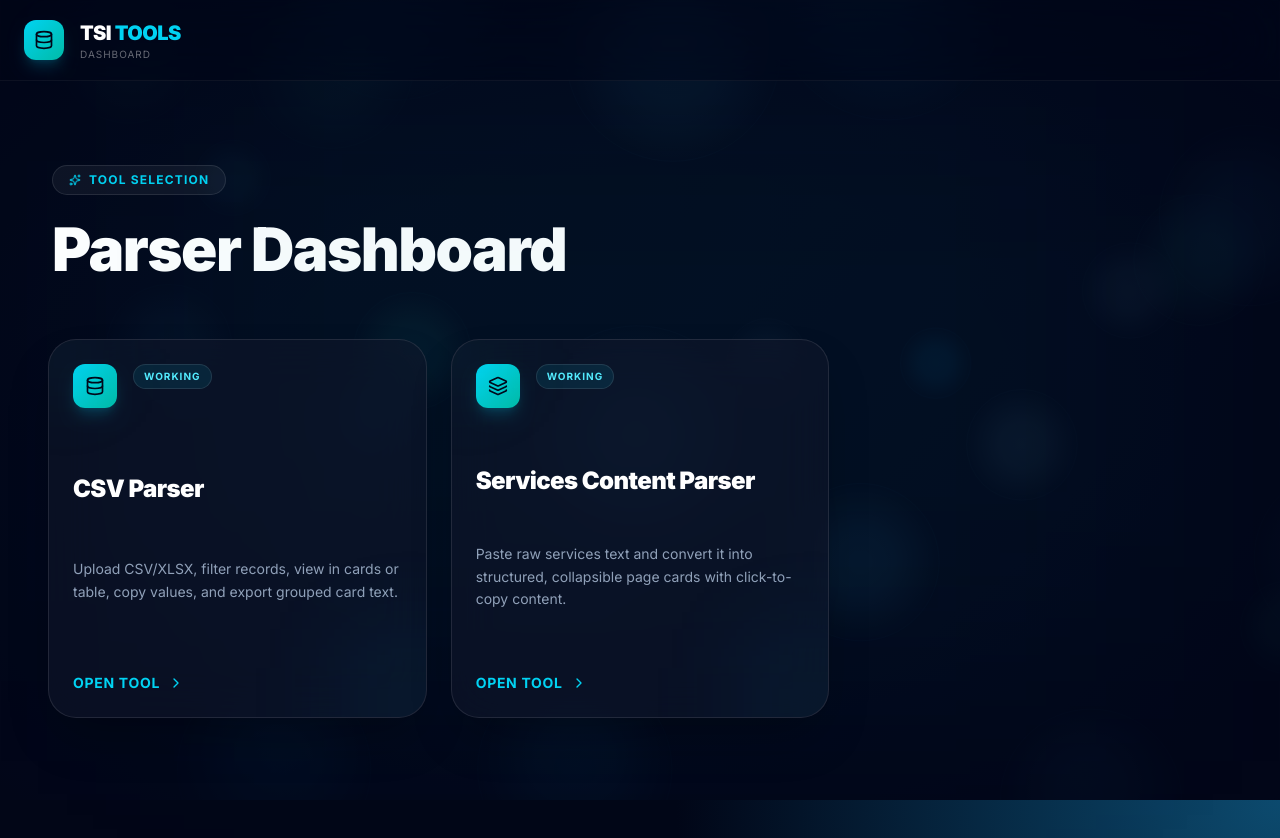
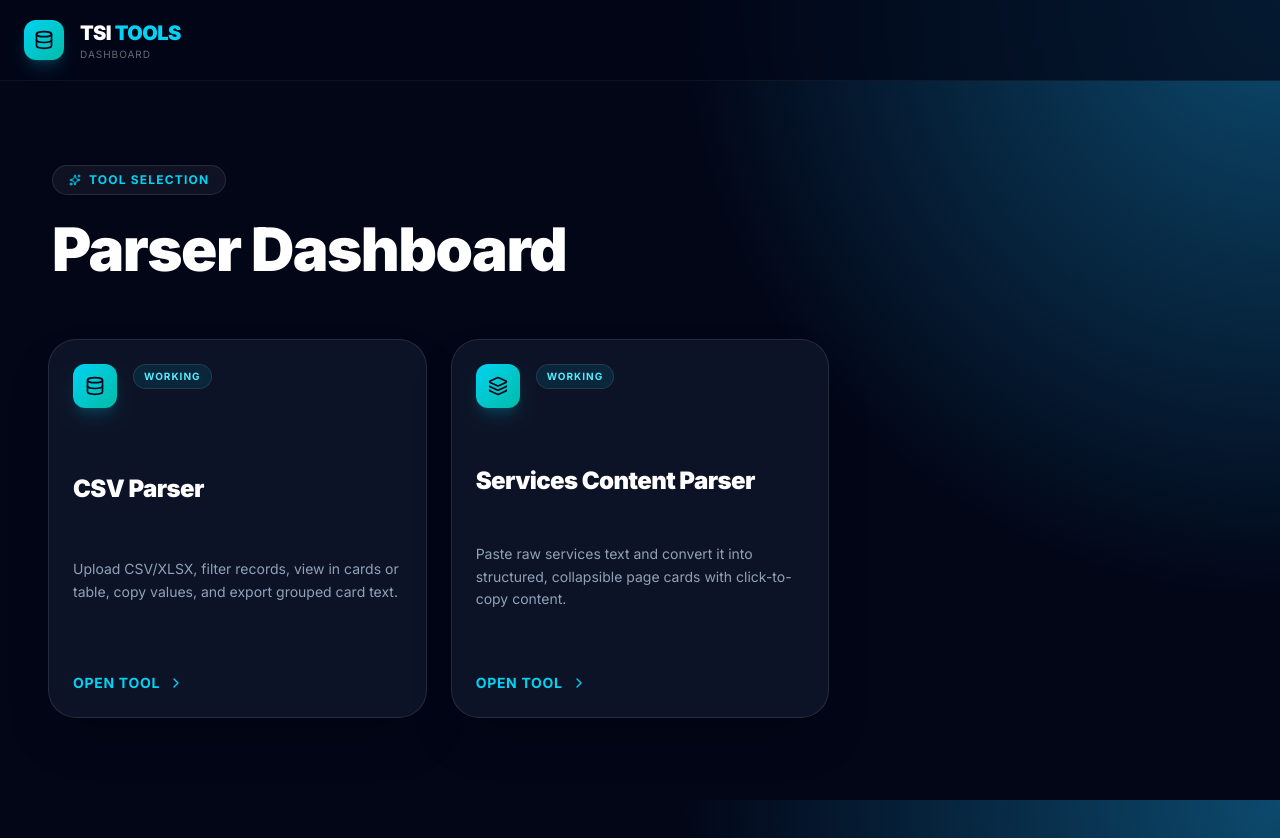
Before and after one commit to jc-padua/xlsx-parser, a React (Vite) app: page / in a window 1280 px wide. Built offline with nearby package versions, Linux system fonts and the light colour scheme.

Commit message:
remove too much effects

```diff
--- a/src/App.jsx
+++ b/src/App.jsx
@@ -2,7 +2,6 @@ import { useEffect, useMemo, useState } from 'react';
 import { AnimatePresence, motion } from 'framer-motion';
 import { Database, Home } from 'lucide-react';
 import { TOOLS } from './config/tools';
-import { BokehBackground } from './components/ui/bokeh-background';
 import { ToolDashboard } from './features/dashboard/ToolDashboard';
 import { CsvParserTool } from './features/csvParser/CsvParserTool';
 import { ServicesContentParserTool } from './features/services/ServicesContentParserTool';
@@ -38,18 +37,8 @@ export default function App() {
 
   return (
     <div className="relative isolate min-h-screen selection:bg-cyan-500/30 selection:text-white">
-      <BokehBackground
-        fixed
-        className="z-0 pointer-events-none"
-        count={26}
-        minSize={70}
-        maxSize={230}
-        speed={8}
-      />
-      <div className="fixed inset-0 z-[1] pointer-events-none bg-slate-950/80" />
-
       <div className="relative z-10">
-        <nav className="sticky top-0 z-[100] border-b border-white/5 bg-slate-950/40 backdrop-blur-2xl">
+        <nav className="sticky top-0 z-[100] border-b border-white/5 bg-slate-950/70">
           <div className="max-w-7xl mx-auto px-6 h-20 flex items-center justify-between">
             <div className="flex items-center gap-4">
               <div className="w-10 h-10 bg-gradient-to-br from-cyan-400 to-teal-500 rounded-xl flex items-center justify-center shadow-lg shadow-cyan-500/20">
@@ -78,7 +67,6 @@ export default function App() {
         </nav>
 
         <main className="max-w-7xl mx-auto px-6 py-10 lg:py-14 relative">
-          <div className="absolute top-0 left-1/2 -translate-x-1/2 w-[1000px] h-[600px] bg-cyan-600/5 blur-[120px] pointer-events-none" />
           <AnimatePresence mode="wait">
             {!activeTool ? (
               <motion.div
--- a/src/components/ui/bokeh-background.jsx
+++ /dev/null
@@ -1,148 +0,0 @@
-import { useEffect, useRef } from 'react';
-import { cn } from '../../lib/cn';
-
-const DEFAULT_COLORS = [
-  'rgba(14, 165, 233, 0.30)',
-  'rgba(45, 212, 191, 0.25)',
-  'rgba(56, 189, 248, 0.20)',
-  'rgba(20, 184, 166, 0.25)',
-  'rgba(125, 211, 252, 0.20)',
-];
-
-export function BokehBackground({
-  className,
-  children,
-  count = 22,
-  minSize = 50,
-  maxSize = 180,
-  speed = 1,
-  colors = DEFAULT_COLORS,
-  fixed = false,
-}) {
-  const canvasRef = useRef(null);
-  const containerRef = useRef(null);
-
-  useEffect(() => {
-    const canvas = canvasRef.current;
-    const container = containerRef.current;
-    if (!canvas || !container) return undefined;
-
-    const ctx = canvas.getContext('2d');
-    if (!ctx) return undefined;
-
-    const rect = container.getBoundingClientRect();
-    let width = rect.width;
-    let height = rect.height;
-    canvas.width = width;
-    canvas.height = height;
-
-    let animationId;
-    let tick = 0;
-
-    const createOrb = () => {
-      const size = minSize + Math.random() * (maxSize - minSize);
-      return {
-        x: Math.random() * width,
-        y: Math.random() * height,
-        vx: (Math.random() - 0.5) * 0.3 * speed,
-        vy: (Math.random() - 0.5) * 0.3 * speed,
-        size,
-        color: colors[Math.floor(Math.random() * colors.length)],
-        opacity: 0.15 + Math.random() * 0.2,
-        pulseOffset: Math.random() * Math.PI * 2,
-        pulseSpeed: 0.005 + Math.random() * 0.01,
-      };
-    };
-
-    const orbs = Array.from({ length: count }, createOrb).sort((a, b) => a.size - b.size);
-
-    const handleResize = () => {
-      const nextRect = container.getBoundingClientRect();
-      width = nextRect.width;
-      height = nextRect.height;
-      canvas.width = width;
-      canvas.height = height;
-    };
-
-    const ro = new ResizeObserver(handleResize);
-    ro.observe(container);
-
-    const animate = () => {
-      tick += 1;
-      ctx.clearRect(0, 0, width, height);
-
-      for (const orb of orbs) {
-        orb.x += orb.vx;
-        orb.y += orb.vy;
-
-        if (orb.x < -orb.size / 2) orb.x = width + orb.size / 2;
-        if (orb.x > width + orb.size / 2) orb.x = -orb.size / 2;
-        if (orb.y < -orb.size / 2) orb.y = height + orb.size / 2;
-        if (orb.y > height + orb.size / 2) orb.y = -orb.size / 2;
-
-        const pulse = Math.sin(tick * orb.pulseSpeed + orb.pulseOffset) * 0.1 + 1;
-        const currentSize = orb.size * pulse;
-        const gradient = ctx.createRadialGradient(orb.x, orb.y, 0, orb.x, orb.y, currentSize / 2);
-
-        gradient.addColorStop(0, orb.color.replace(/[\d.]+\)$/, `${orb.opacity * 1.2})`));
-        gradient.addColorStop(0.4, orb.color.replace(/[\d.]+\)$/, `${orb.opacity})`));
-        gradient.addColorStop(0.7, orb.color.replace(/[\d.]+\)$/, `${orb.opacity * 0.5})`));
-        gradient.addColorStop(1, orb.color.replace(/[\d.]+\)$/, '0)'));
-
-        ctx.beginPath();
-        ctx.arc(orb.x, orb.y, currentSize / 2, 0, Math.PI * 2);
-        ctx.fillStyle = gradient;
-        ctx.fill();
-
-        ctx.beginPath();
-        ctx.arc(orb.x, orb.y, currentSize / 2 - 2, 0, Math.PI * 2);
-        ctx.strokeStyle = orb.color.replace(/[\d.]+\)$/, `${orb.opacity * 0.3})`);
-        ctx.lineWidth = 1;
-        ctx.stroke();
-      }
-
-      animationId = requestAnimationFrame(animate);
-    };
-
-    animationId = requestAnimationFrame(animate);
-
-    return () => {
-      cancelAnimationFrame(animationId);
-      ro.disconnect();
-    };
-  }, [count, minSize, maxSize, speed, colors]);
-
-  return (
-    <div
-      ref={containerRef}
-      className={cn(
-        fixed ? 'fixed inset-0' : 'absolute inset-0',
-        'overflow-hidden',
-        className
-      )}
-      style={{
-        background: 'linear-gradient(135deg, #0a1224 0%, #0b1a2d 50%, #07101f 100%)',
-      }}
-    >
-      <canvas ref={canvasRef} className="absolute inset-0 h-full w-full" />
-
-      <div
-        className="pointer-events-none absolute inset-0 opacity-25"
-        style={{
-          background:
-            'radial-gradient(ellipse at 28% 28%, rgba(45, 212, 191, 0.16) 0%, transparent 52%)',
-        }}
-      />
-
-      <div
-        className="pointer-events-none absolute inset-0"
-        style={{
-          background:
-            'radial-gradient(ellipse at center, transparent 0%, transparent 40%, rgba(2,6,23,0.82) 100%)',
-        }}
-      />
-
-      {children ? <div className="relative z-10 h-full w-full">{children}</div> : null}
-    </div>
-  );
-}
--- a/src/features/csvParser/CardItem.jsx
+++ b/src/features/csvParser/CardItem.jsx
@@ -61,8 +61,6 @@ export function CardItem({ row, idx, keys }) {
       transition={{ delay: Math.min(idx * 0.03, 0.25) }}
       className="glass-card rounded-2xl p-6 relative overflow-hidden"
     >
-      <div className="absolute top-0 right-0 w-32 h-32 bg-cyan-500/5 blur-[50px] -mr-16 -mt-16 pointer-events-none" />
-
       <div className="flex justify-between items-center mb-5">
         <div className="flex items-center gap-3">
           <div className="w-8 h-8 rounded-lg bg-white/5 border border-white/10 flex items-center justify-center text-[10px] font-bold text-cyan-400">
--- a/src/features/csvParser/FileUpload.jsx
+++ b/src/features/csvParser/FileUpload.jsx
@@ -67,7 +67,7 @@ export function FileUpload({ onDataLoaded, onError }) {
         'relative rounded-3xl border-2 border-dashed p-12 transition-all duration-500 overflow-hidden group',
         isDragging
           ? 'border-cyan-400 bg-cyan-400/10 shadow-[0_0_40px_rgba(34,211,238,0.2)]'
-          : 'border-white/10 hover:border-white/20 bg-slate-900/40 backdrop-blur-md'
+          : 'border-white/10 hover:border-white/20 bg-slate-900/60'
       )}
       onDragOver={(e) => {
         e.preventDefault();
@@ -81,9 +81,6 @@ export function FileUpload({ onDataLoaded, onError }) {
         if (file) processFile(file);
       }}
     >
-      <div className="absolute -top-24 -left-24 w-64 h-64 bg-cyan-500/10 blur-[100px] pointer-events-none group-hover:bg-cyan-500/20 transition-colors" />
-      <div className="absolute -bottom-24 -right-24 w-64 h-64 bg-teal-500/10 blur-[100px] pointer-events-none group-hover:bg-teal-500/20 transition-colors" />
-
       <div className="relative z-10 flex flex-col items-center text-center gap-6">
         <div className="bg-gradient-to-br from-cyan-400 to-teal-400 p-5 rounded-2xl shadow-[0_0_30px_rgba(34,211,238,0.3)]">
           <Upload className="w-10 h-10 text-slate-900" />
--- a/src/features/dashboard/ToolDashboard.jsx
+++ b/src/features/dashboard/ToolDashboard.jsx
@@ -23,18 +23,6 @@ export function ToolDashboard({ onOpenTool }) {
               whileTap={{ scale: 0.99 }}
               transition={{ type: 'spring', stiffness: 280, damping: 22 }}
             >
-              <motion.div
-                className="absolute -bottom-16 -right-16 w-40 h-40 bg-cyan-500/10 blur-[60px] pointer-events-none"
-                initial={{ scale: 0.9, opacity: 0.7 }}
-                whileHover={{ scale: 1.25, opacity: 1 }}
-                transition={{ duration: 0.35, ease: 'easeOut' }}
-              />
-              <motion.div
-                className="absolute -top-10 -left-10 w-28 h-28 bg-teal-500/10 blur-[50px] pointer-events-none"
-                initial={{ scale: 0.8, opacity: 0.5 }}
-                whileHover={{ scale: 1.2, opacity: 0.9 }}
-                transition={{ duration: 0.35, ease: 'easeOut' }}
-              />
               <div className="flex items-start justify-between gap-4">
                 <div className="w-11 h-11 rounded-xl bg-gradient-to-br from-cyan-400 to-teal-500 flex items-center justify-center shadow-lg shadow-cyan-500/20">
                   <tool.icon className="w-5 h-5 text-slate-950" />
--- a/src/index.css
+++ b/src/index.css
@@ -25,11 +25,11 @@
 
 /* Glassmorphism utility */
 .glass-card {
-    @apply bg-slate-900/60 backdrop-blur-xl border border-white/10 shadow-2xl;
+    @apply bg-slate-900/80 border border-white/10 shadow-2xl;
 }
 
 .glass-input {
-    @apply bg-white/5 border border-white/10 backdrop-blur-md focus:bg-white/10 focus:border-brand-primary/50 transition-all outline-none;
+    @apply bg-white/5 border border-white/10 focus:bg-white/10 focus:border-brand-primary/50 transition-all outline-none;
 }
 
 /* Custom Scrollbar */
```
